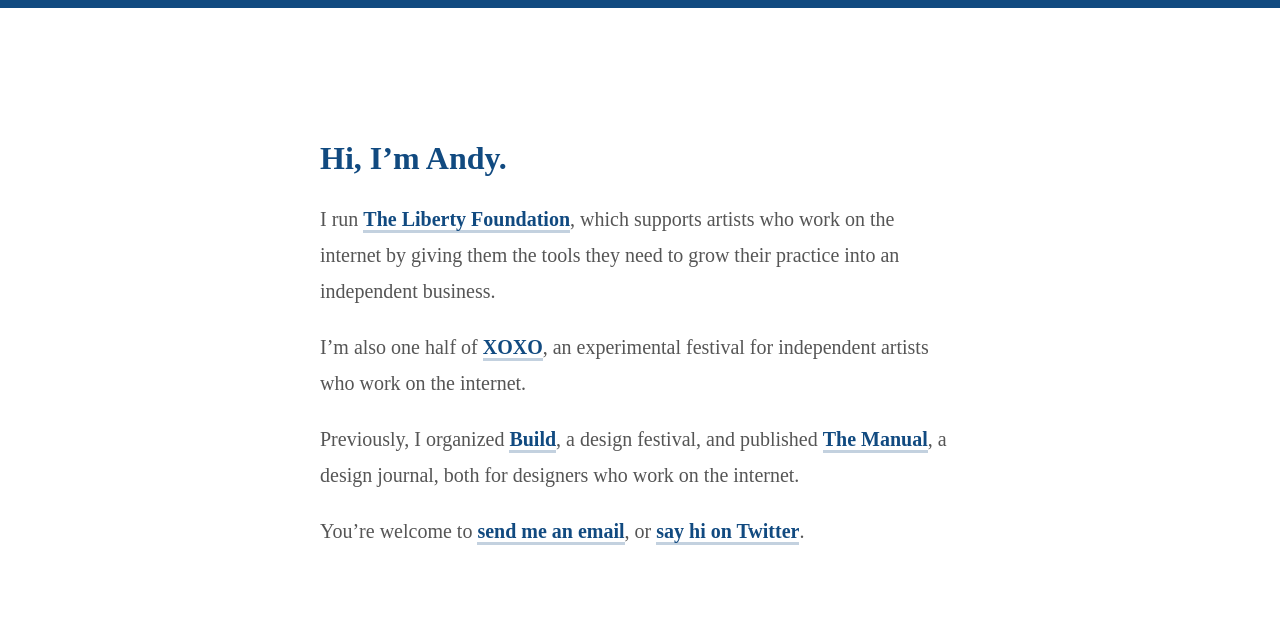
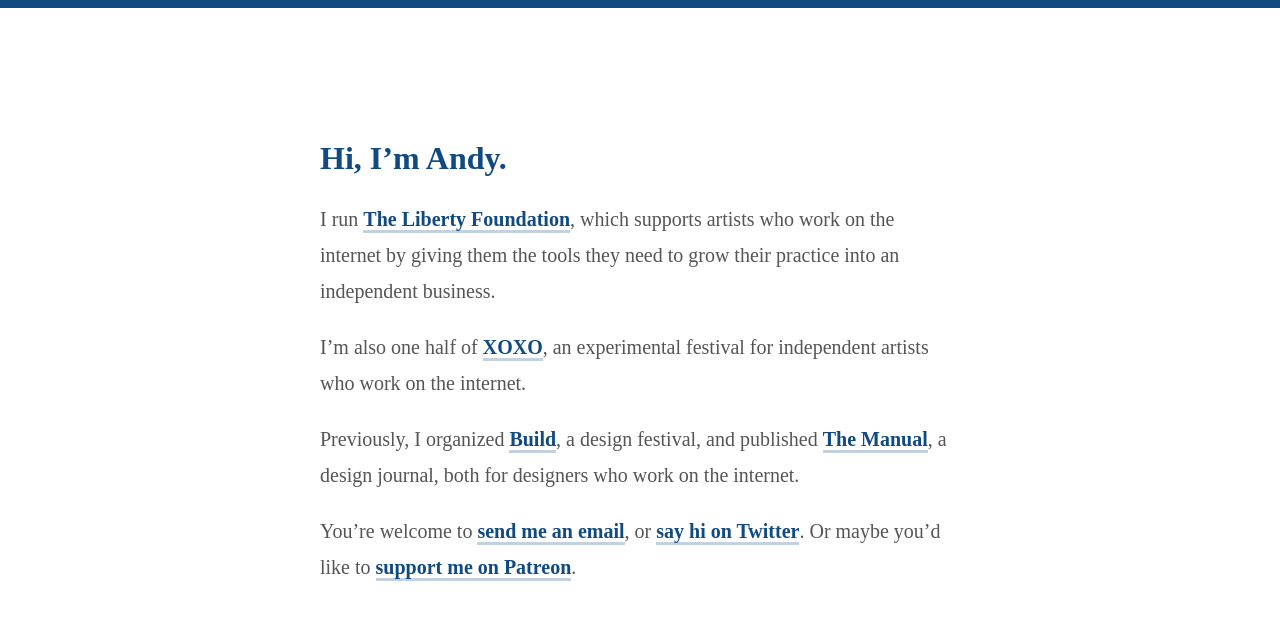
Before and after one commit to andymcmillan/andymcmillan, a Jekyll site: the page built from index.md, in a window 1280 px wide. Shown: the top 620 px of the page. Built offline with Jekyll 4.4.1, drawn with Linux system fonts in a browser that asks for light colours.

Commit message:
Adding Patreon link

```diff
--- a/index.md
+++ b/index.md
@@ -11,4 +11,4 @@
 
 Previously, I organized [Build](http://buildconf.com), a design festival, and published [The Manual](http://themanual.org), a design journal, both for designers who work on the internet.
 
-You’re welcome to [send me an email](mailto:hi@andymcmillan.com), or [say hi on Twitter](http://twitter.com/andymcmillan).
+You’re welcome to [send me an email](mailto:hi@andymcmillan.com), or [say hi on Twitter](http://twitter.com/andymcmillan). Or maybe you'd like to [support me on Patreon](https://www.patreon.com/andymcmillan).
```
